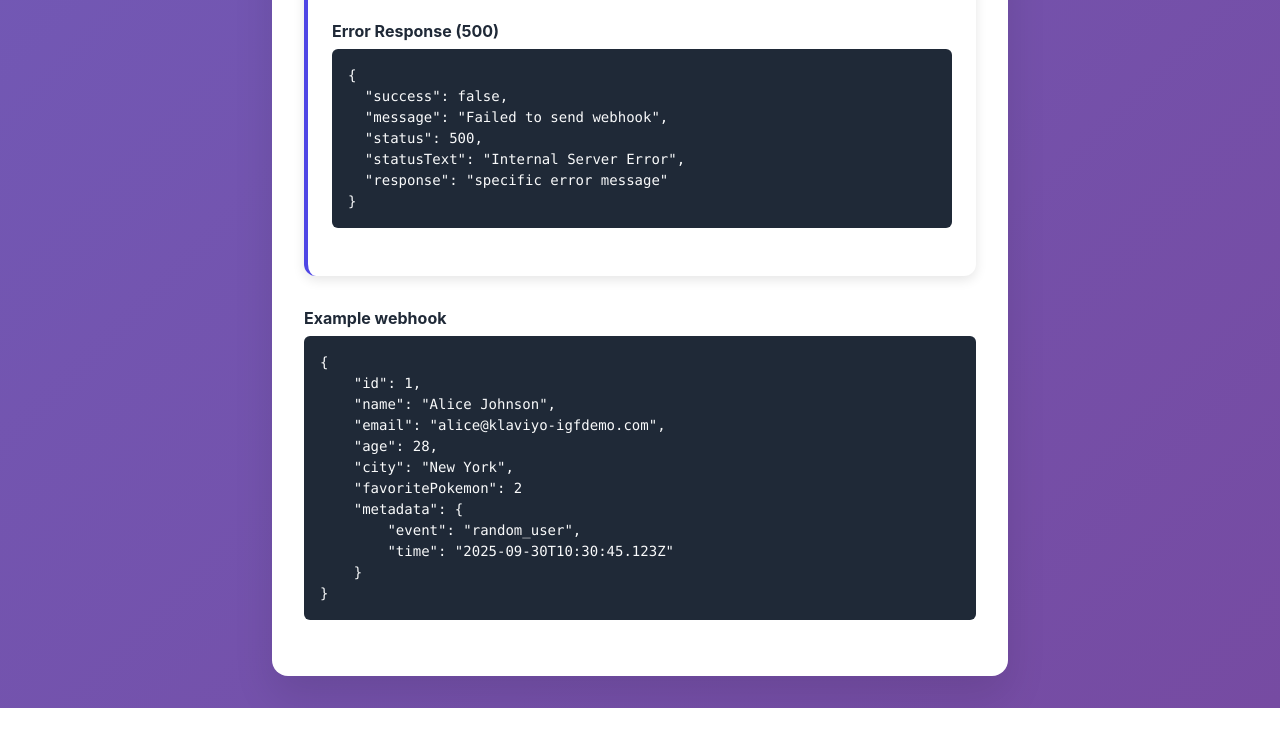
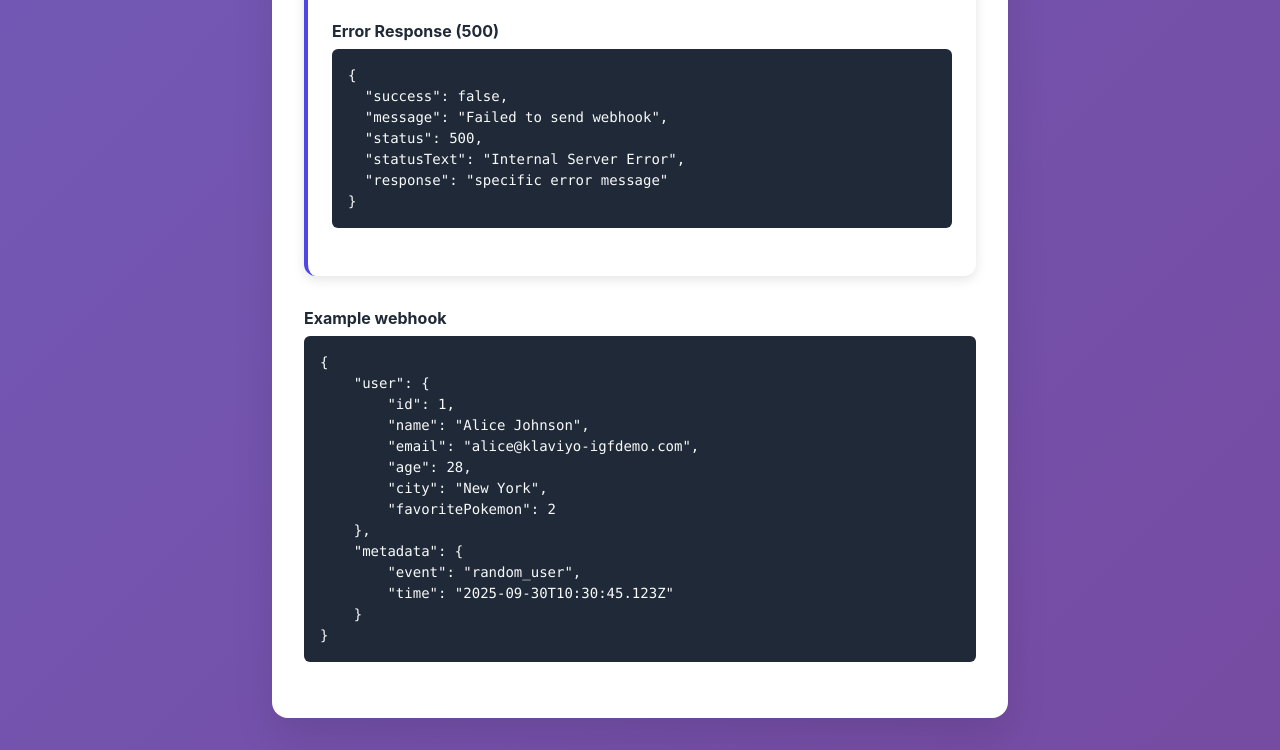
Before and after one commit to cbarley10/igf-app, a website: page public/api-docs.html in a window 1280 px wide. Shown: the part 6040-6790 px from the top of the page. Before the commit the page ends 6748 px from the top, so only its background shows below. Drawn offline with Linux system fonts and the light colour scheme.

Commit message:
fixed data

```diff
--- a/public/api-docs.html
+++ b/public/api-docs.html
@@ -520,12 +520,14 @@
             <div class="section">
                 <h4>Example webhook</h4>
                 <div class="code-block">{
+    "user": {
         "id": 1,
         "name": "Alice Johnson",
         "email": "alice@klaviyo-igfdemo.com",
         "age": 28,
         "city": "New York",
         "favoritePokemon": 2
+    },
     "metadata": {
         "event": "random_user",
         "time": "2025-09-30T10:30:45.123Z"
```
Lines whose indentation alone changed are shown as unchanged.
